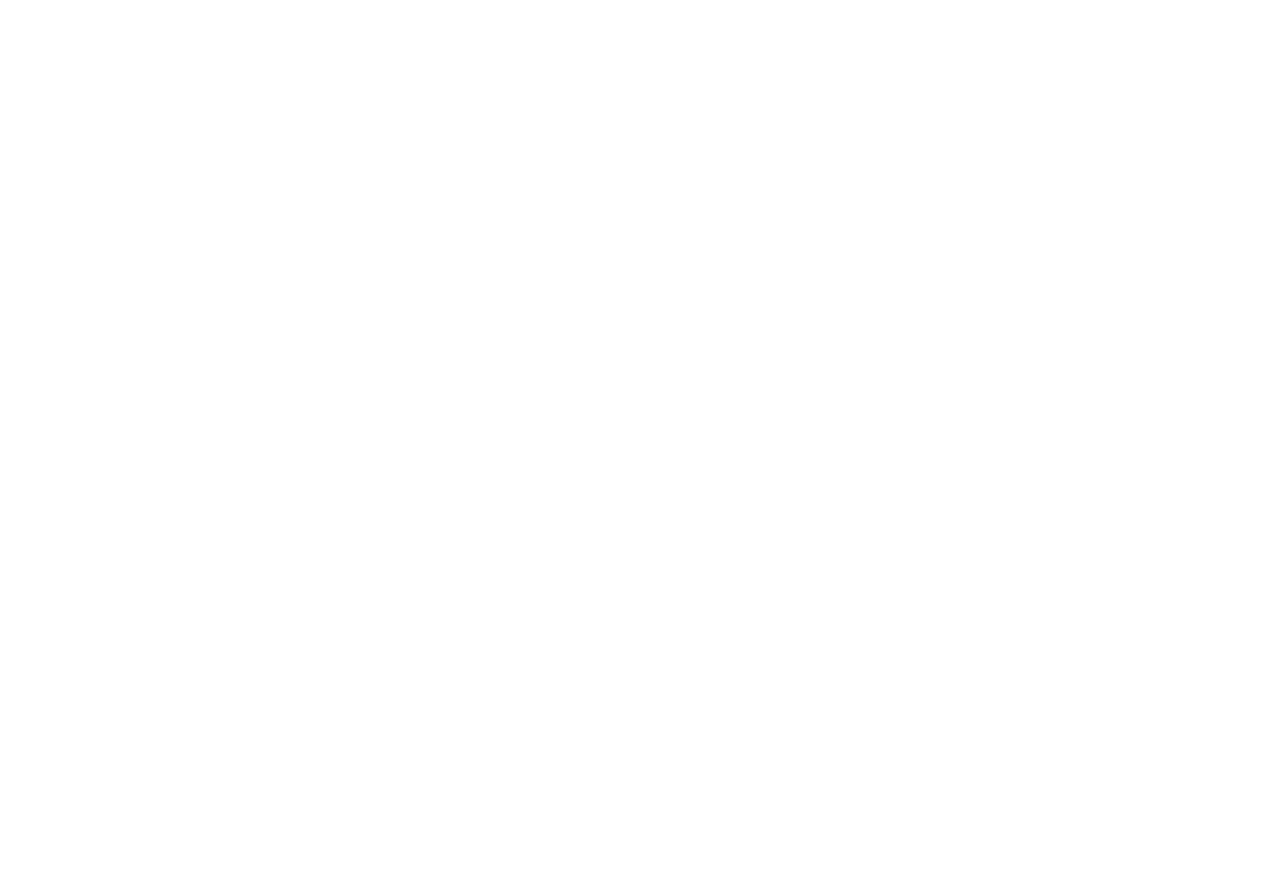
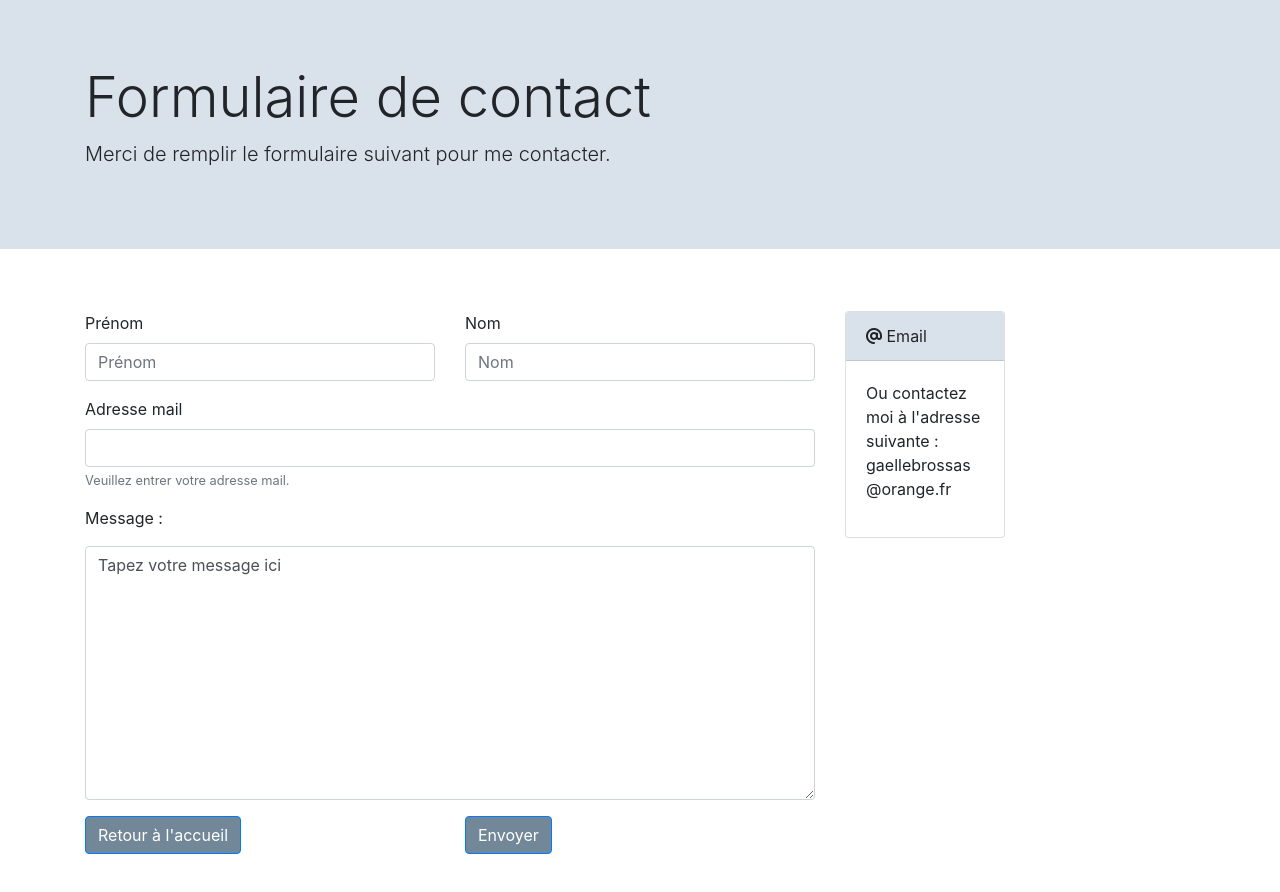
Before and after one commit to Gaelleb22/TPCV, a plain HTML site: page contact.html in a window 1280 px wide. Before the commit the page ends 800 px from the top, so only its background shows below. Drawn offline with nearby package versions, Linux system fonts and the light colour scheme; files that its build step writes are made by us from their sources.

Commit message:
ajout formulaire contact

```diff
--- a/contact.html
+++ b/contact.html
@@ -5,12 +5,77 @@
     <meta name="viewport" content="width=device-width, user-scalable=no, initial-
 scale=1.0, maximum-scale=1.0, minimum-scale=1.0">
     <meta http-equiv="X-UA-Compatible" content="ie=edge">
-    <link rel="stylesheet" href="index.css">
+    <link rel="stylesheet" href="https://stackpath.bootstrapcdn.com/bootstrap/4.1.3/css/bootstrap.min.css" integrity="sha384-MCw98/SFnGE8fJT3GXwEOngsV7Zt27NXFoaoApmYm81iuXoPkFOJwJ8ERdknLPMO" crossorigin="anonymous">
+    <script src='https://kit.fontawesome.com/a076d05399.js'></script>
     <title>Contact</title>
 </head>
 <body>
+    <div class="jumbotron jumbotron-fluid" style="background-color: #D9E2EA;">
+        <div class="container">
+          <h1 class="display-4">Formulaire de contact</h1>
+          <p class="lead">Merci de remplir le formulaire suivant pour me contacter.</p>
+        </div>
+    </div>
+
+    <div class="container" style="padding-top: 30px; margin-bottom: 30px;">
+        <div class="row">
+            <div class="col-md-8" style="margin-bottom: 30px;">
+                <!--formulaire-->
+                <form method="POST" action="mailto:gaellebrossas@orange.fr">
+                    <div class="form-group">
+                        <div class="row">
+                            <div class="col">
+                                <label for="exampleInputEmail1">Prénom</label>
+                                <input type="text" class="form-control" placeholder="Prénom">
+                            </div>
+                            <div class="col">
+                                <label for="exampleInputEmail1">Nom</label>
+                                <input type="text" class="form-control" placeholder="Nom">
+                            </div>
+                        </div>
+                    </div>
+
+                    <div class="form-group">
+                        <label for="exampleInputEmail1">Adresse mail</label>
+                        <input type="email" class="form-control" id="exampleInputEmail1" aria-describedby="emailHelp" required>
+                        <small id="emailHelp" class="form-text text-muted">Veuillez entrer votre adresse mail.</small>
+                      </div>
+                    <div class="form-group">
+                        <p>Message :</p>
+                        <textarea class="form-control" name="memo" rows="10" cols="30">Tapez votre message ici</textarea>
+                    </div>
+                    <div class="row">
+                        <div class="col">
+                            <a class="btn btn-primary" style="background-color: #728899;" href="index.html" role="button">Retour à l'accueil</a>
+                        </div>
+                        <div class="col">
+                            <button type="submit" class="btn btn-primary" style="background-color: #728899;">Envoyer</button>
+                        </div>
+                    </div>
+
+
+                </form>
+
+            </div>
+            <div class="col-md-2"style="margin-bottom: 30px;">
+                <!--Carte contact avec mon adresse mail-->
+                <div class="card">
+                    <div class="card-header" style="background-color: #D9E2EA;">
+                        <i class='fas fa-at'></i> Email
+                    </div>
+                    <div class="card-body">
+                        <p>Ou contactez moi à l'adresse suivante : <br/>gaellebrossas@orange.fr</p>
+                    </div>
+                  </div>
+            </div>
+        </div>
+    </div>
 
 
 
+    <script src="https://code.jquery.com/jquery-3.3.1.slim.min.js" integrity="sha384-q8i/X+965DzO0rT7abK41JStQIAqVgRVzpbzo5smXKp4YfRvH+8abtTE1Pi6jizo" crossorigin="anonymous"></script>
+    <script src="https://cdnjs.cloudflare.com/ajax/libs/popper.js/1.14.3/umd/popper.min.js" integrity="sha384-ZMP7rVo3mIykV+2+9J3UJ46jBk0WLaUAdn689aCwoqbBJiSnjAK/l8WvCWPIPm49" crossorigin="anonymous"></script>
+    <script src="https://stackpath.bootstrapcdn.com/bootstrap/4.1.3/js/bootstrap.min.js" integrity="sha384-ChfqqxuZUCnJSK3+MXmPNIyE6ZbWh2IMqE241rYiqJxyMiZ6OW/JmZQ5stwEULTy" crossorigin="anonymous"></script>
+
 </body>
 </html>
```
Also changed, not shown: index.html (+0 -3 lines).
